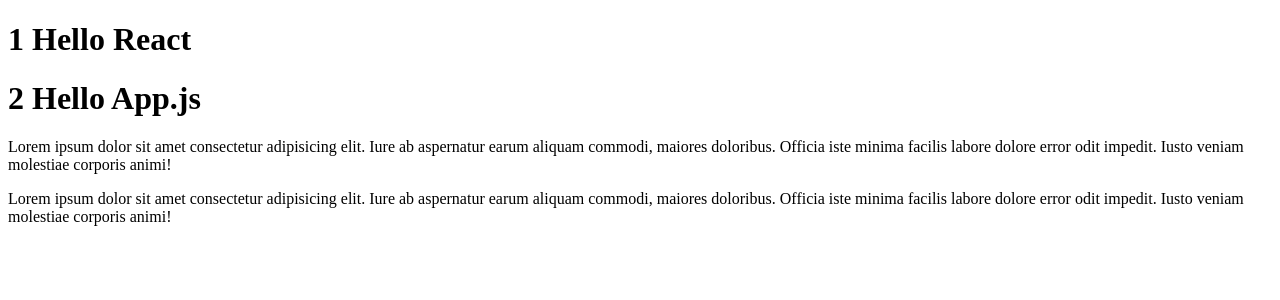
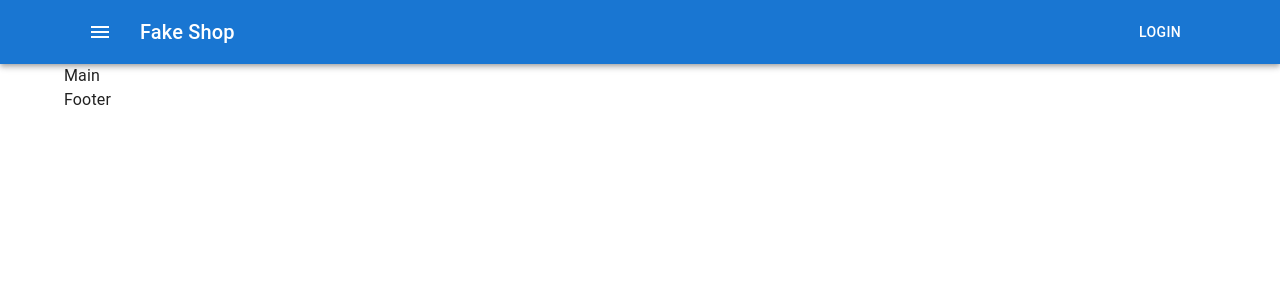
Before and after one commit to Taraskin777/react-shop-project, a React (Create React App) app: page / in a window 1280 px wide. Shown: the top 300 px of the page. Built offline with nearby package versions, Linux system fonts and the light colour scheme.

Commit message:
add header

```diff
--- a/package.json
+++ b/package.json
@@ -3,6 +3,10 @@
   "version": "0.1.0",
   "private": true,
   "dependencies": {
+    "@emotion/react": "^11.7.1",
+    "@emotion/styled": "^11.6.0",
+    "@mui/icons-material": "^5.3.1",
+    "@mui/material": "^5.4.0",
     "@testing-library/jest-dom": "^5.16.1",
     "@testing-library/react": "^12.1.2",
     "@testing-library/user-event": "^13.5.0",
--- a/src/components/App.js
+++ /dev/null
@@ -1,40 +0,0 @@
-import React from "react";
-
-const Header = (props) => {
-   return (
-       <h1>
-           {props.id} Hello {props.title}
-       </h1>
-   )
-}
-
-const Text = () => {
-   return (
-       <>
-           <p>
-               Lorem ipsum dolor sit amet consectetur adipisicing elit. Iure ab
-               aspernatur earum aliquam commodi, maiores doloribus. Officia
-               iste minima facilis labore dolore error odit impedit. Iusto
-               veniam molestiae corporis animi!
-           </p>
-           <p>
-               Lorem ipsum dolor sit amet consectetur adipisicing elit. Iure ab
-               aspernatur earum aliquam commodi, maiores doloribus. Officia
-               iste minima facilis labore dolore error odit impedit. Iusto
-               veniam molestiae corporis animi!
-           </p>
-       </>
-   )
-}
-
-export const App = () => {
-   return (
-       <>
-           <Header title="React" id={1} />
-           <Header title="App.js" id={2} />
-           <Text />
-       </>
-   )
-}
-
-export default App
--- /dev/null
+++ b/src/containers/App/App.js
@@ -0,0 +1,18 @@
+import React from 'react'
+import CssBaseline from '@mui/material/CssBaseline'
+import { Header } from 'containers/Header/Header'
+import { Main } from 'containers/Main/Main'
+import { Footer } from 'containers/Footer/Footer'
+
+
+
+export const App = () => {
+    return (
+        <>
+            <CssBaseline />
+            <Header />
+            <Main />
+            <Footer />
+        </>
+    )
+}
--- /dev/null
+++ b/src/containers/Footer/Footer.js
@@ -0,0 +1,12 @@
+import React from 'react'
+import { Container } from '@mui/material'
+
+export const Footer = () => {
+   return (
+      <>
+         <Container>
+            <div>Footer</div>
+      </Container>
+      </>
+   )
+}
--- /dev/null
+++ b/src/containers/Header/Header.js
@@ -0,0 +1,38 @@
+import React from 'react'
+import AppBar from '@mui/material/AppBar'
+import Toolbar from '@mui/material/Toolbar'
+import Typography from '@mui/material/Typography'
+import Button from '@mui/material/Button'
+import IconButton from '@mui/material/IconButton'
+import MenuIcon from '@mui/icons-material/Menu'
+import { Container } from '@mui/material'
+
+export const Header = () => {
+    return (
+        <>
+            <AppBar position="static">
+                <Container>
+                    <Toolbar>
+                        <IconButton
+                            size="large"
+                            edge="start"
+                            color="inherit"
+                            aria-label="menu"
+                            sx={{ mr: 2 }}
+                        >
+                            <MenuIcon />
+                        </IconButton>
+                        <Typography
+                            variant="h6"
+                            component="div"
+                            sx={{ flexGrow: 1 }}
+                        >
+                            Fake Shop
+                        </Typography>
+                        <Button color="inherit">Login</Button>
+                    </Toolbar>
+                </Container>
+            </AppBar>
+        </>
+    )
+}
--- /dev/null
+++ b/src/containers/Main/Main.js
@@ -0,0 +1,12 @@
+import React from 'react'
+import { Container } from '@mui/material'
+
+export const Main = () => {
+   return (
+      <>
+         <Container>
+            <div>Main</div>
+      </Container>
+      </>
+   )
+}
--- a/src/index.js
+++ b/src/index.js
@@ -1,6 +1,6 @@
 import React from 'react'
 import ReactDom from 'react-dom'
 
-import { App } from "components/App"
+import { App } from "containers/App/App"
 
 ReactDom.render(<App />, document.getElementById('root'))
```
Also changed, not shown: 1 other file (tests, documents, lock files or other folders).
